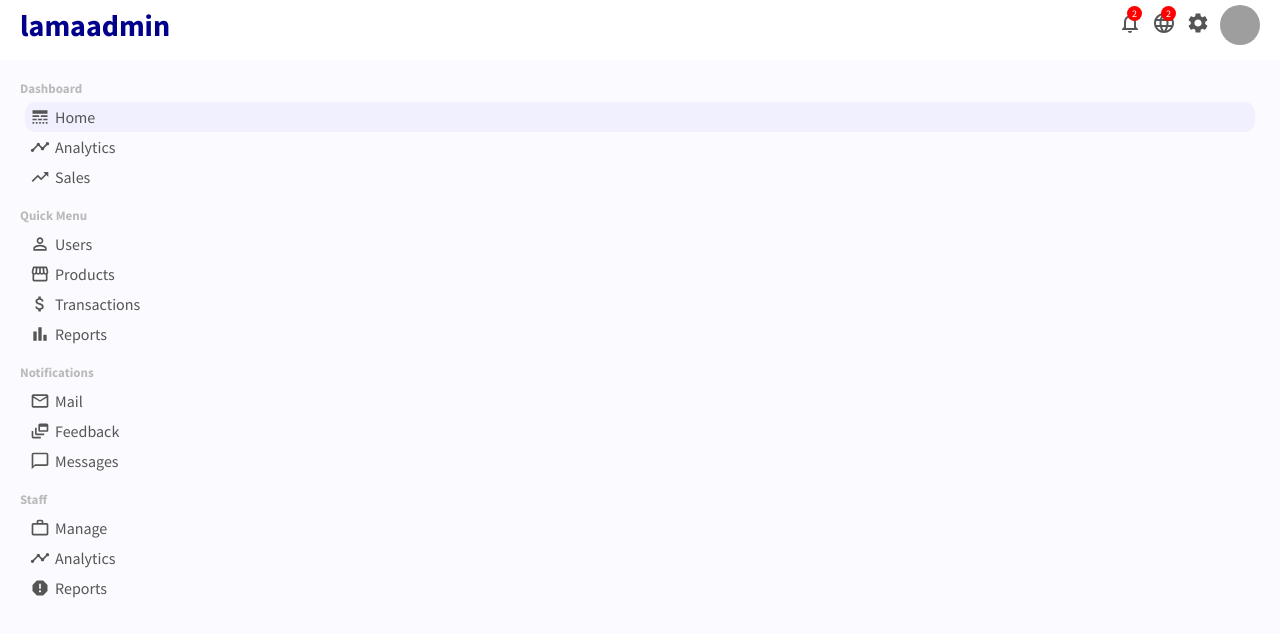
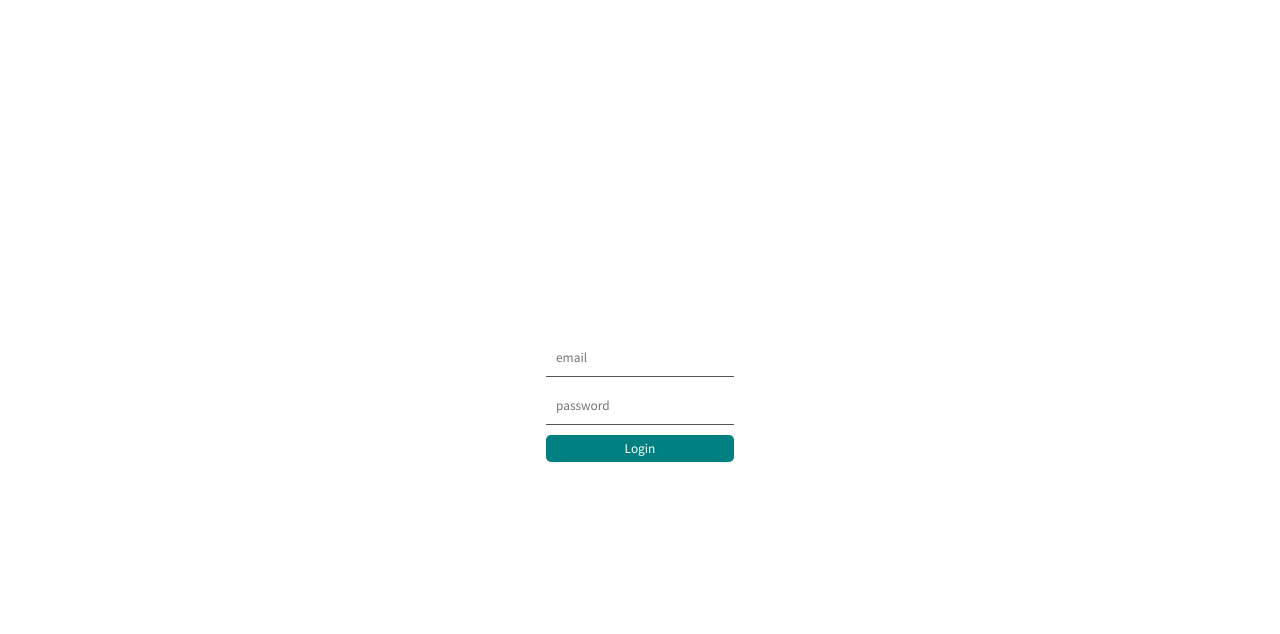
Before and after one commit to Giovanni-Boris/TrabajoADminPanel, a React (Create React App) app in the folder client/: page /login in a window 1280 px wide. Shown: the top 634 px of the page. Built offline with nearby package versions, Linux system fonts and the light colour scheme; grey boxes are pictures that could not be loaded.

Commit message:
Loginpage created

```diff
--- a/client/src/App.js
+++ b/client/src/App.js
@@ -1,33 +1,20 @@
-import Topbar from "./components/topbar/Topbar";
-import Sidebar from "./components/sidebar/Sidebar";
-import "./app.css";
-import Home from "./pages/home/Home";
-import UserList from "./pages/userList/UserList";
-import User from "./pages/user/User";
-import NewUser from "./pages/newUser/NewUser";
-import ProductList from "./pages/productList/ProductList";
-import Product from "./pages/product/Product";
-import NewProduct from "./pages/newProduct/NewProduct";
-
+import Login from "./pages/login/Login";
 import { BrowserRouter as Router,Routes ,Route } from 'react-router-dom'
-
+import PrivateRoute from "./components/PrivateRoute";
+import Dashboard from "./pages/dashboard/Dashboard"
 function App() {
+ //const admin = JSON.parse(JSON.parse(localStorage.getItem("persist:root")).user).currentUser.isAdmin ;
  return (
    <Router>
-       <Topbar/>
-       <div className="container">
-        <Sidebar/>
      <Routes>
-          <Route path='/' element={<Home/>}/>
-          <Route path="/users" element={<UserList/>}/>
-          <Route path="/user/:userId" element={<User/>}/>
-          <Route path="/newUser" element={<NewUser/>}/>
-          <Route path="/products" element={<ProductList/>}/>
-          <Route path="/product/:productsId" element={<Product/>}/>
-          <Route path="/newproduct" element={<NewProduct/>}/>
+       <Route path="/login" element={<Login/>}/>
+       <Route
+           path="/dashboard/*"
+           element={<PrivateRoute><Dashboard/></PrivateRoute>}
+       />
      </Routes>
-       </div>
    </Router>
+
  );
 }
 
--- /dev/null
+++ b/client/src/pages/dashboard/Dashboard.js
@@ -0,0 +1,36 @@
+import Topbar from "../../components/topbar/Topbar";
+import Sidebar from "../../components/sidebar/Sidebar";
+import "./dashboard.css";
+import Home from "../home/Home";
+import UserList from "../userList/UserList";
+import User from "../user/User";
+import NewUser from "../newUser/NewUser";
+import ProductList from "../productList/ProductList";
+import Product from "../product/Product";
+import NewProduct from "../newProduct/NewProduct";
+
+import {
+	Routes,
+	Route,
+} from "react-router-dom";
+const Dashboard = () => {
+	return (
+		<>
+			<Topbar/>
+     	<div className="container">
+           <Sidebar/>
+           <Routes>
+	              <Route path='/' element={<Home/>}/>
+	              <Route path="/users" element={<UserList/>}/>
+	              <Route path="/user/:userId" element={<User/>}/>
+	              <Route path="/newUser" element={<NewUser/>}/>
+	              <Route path="/products" element={<ProductList/>}/>
+	              <Route path="/product/:productId" element={<Product/>}/>
+	              <Route path="/newproduct" element={<NewProduct/>}/>
+           </Routes>
+         </div>
+     </>
+	)
+}
+
+export default Dashboard
--- /dev/null
+++ b/client/src/pages/dashboard/dashboard.css
@@ -0,0 +1,9 @@
+.container{
+ 	display: flex;
+ 	margin-top: 10px;
+ }
+
+ .link{
+ 	text-decoration: none;
+ 	color: inherit;
+ }
--- a/client/src/pages/login/Login.js
+++ b/client/src/pages/login/Login.js
@@ -1,3 +1,5 @@
+import { useState } from 'react';
+
 import "./login.css"
 const initialForm = ({
 	username:"",
@@ -12,26 +14,28 @@ const Login = () => {
 			[name]: value,
 		})
 	}
-	const handleClick = (e) => {
+	const handleSubmit = (e)=>{
 		e.preventDefault();
-		//
 	}
 	return (
-		<div>
+		<div className="login">
+			<form className="loginForm" onSubmit={handleSubmit}>
 				<input
-				name="username"
-				type="text"
-				placeholder="username"
+					text="text"
+					placeholder="email"
+					className="loginInput"
+					name="email"
 					onChange={handleChange}
 				/>
 				<input
+					type="text"
+					placeholder="password"
+					className="loginInput"
 					name="password"
-				type="password"
-				placeholder="password"
 					onChange={handleChange}
 				/>
-			<button onClick={handleClick}>Login</button>
-
+				<button type="submit" className="loginButton" disabled={false}>Login</button>
+			</form>
 		</div>
 	)
 }
--- a/client/src/pages/login/login.css
+++ b/client/src/pages/login/login.css
@@ -0,0 +1,27 @@
+.login{
+ 	width: 100%;
+ 	height: 100vh;
+ 	display: flex;
+ 	align-items: center;
+ 	justify-content: center;
+ }
+
+ .loginForm{
+ 	display: flex;
+ 	flex-direction: column;
+ }
+
+ .loginInput{
+ 	margin-bottom: 10px;
+ 	padding: 10px;
+ 	border: none;
+ 	border-bottom: 1px solid #555;
+ }
+ .loginButton{
+ 	background-color: teal;
+ 	border: none;
+ 	color:  #fff;
+ 	padding: 5px;
+ 	cursor:  pointer;
+ 	border-radius: 5px;
+ }
```
Lines whose indentation alone changed are shown as unchanged.
